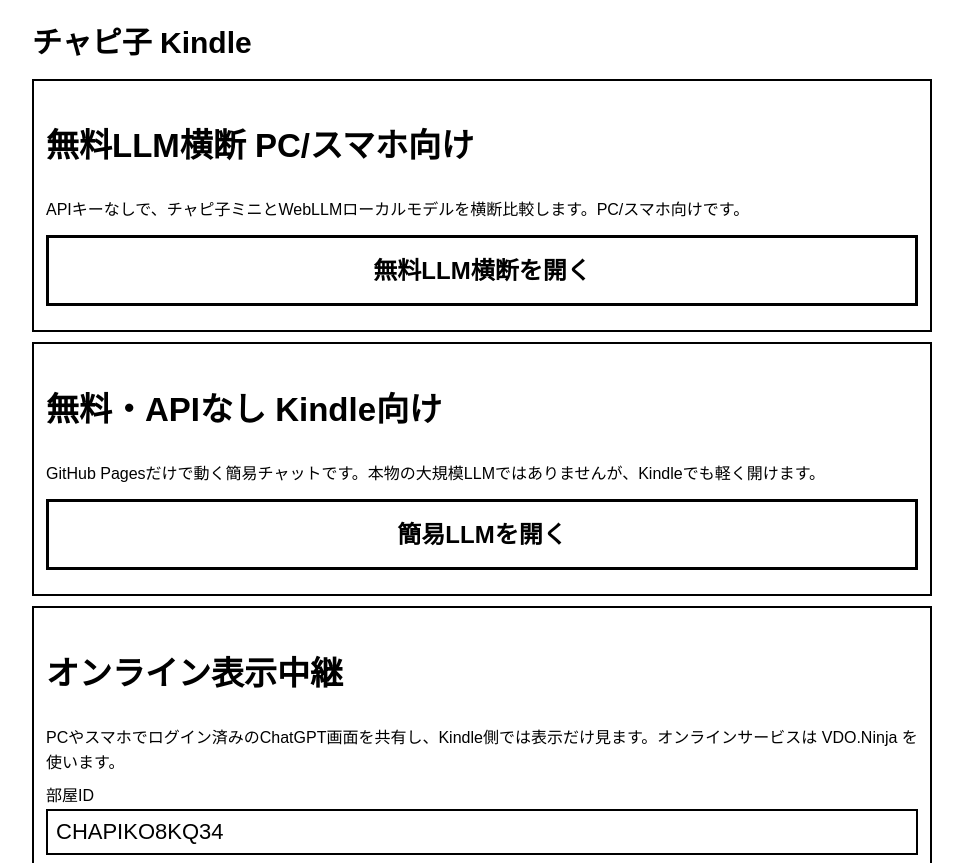
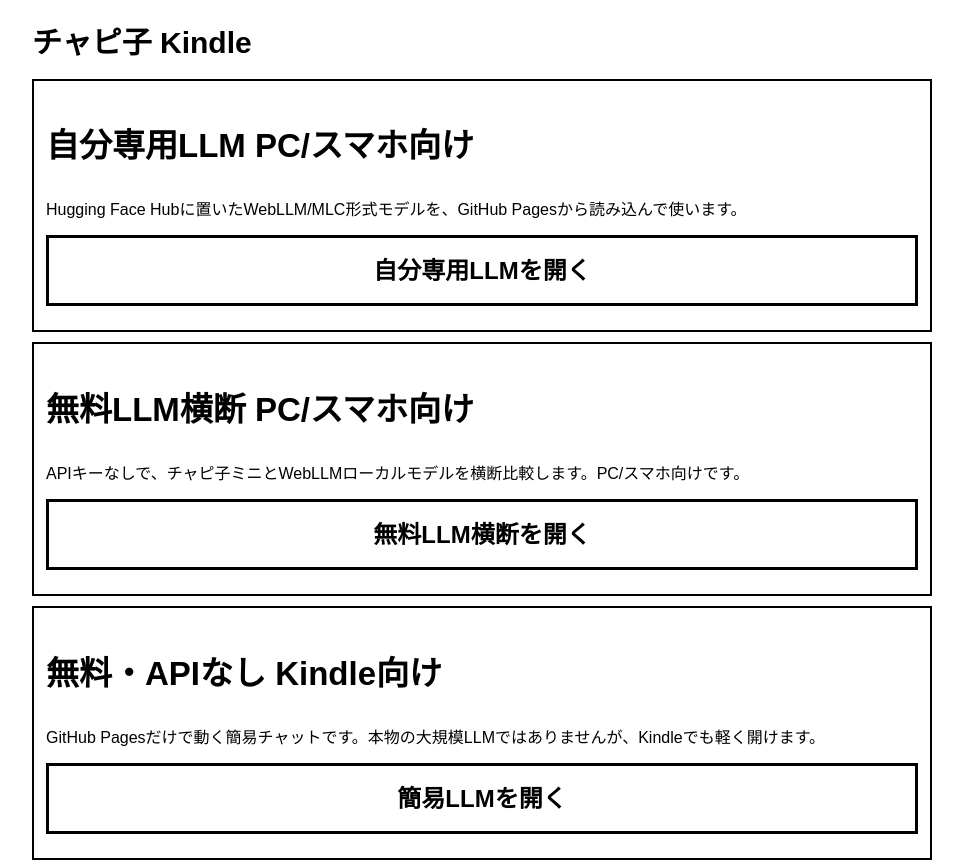
Before and after one commit to kouheim1979/chapiko, a website: page index.html in a window 1280 px wide. Shown: the top 863 px of the page, without its empty margins (158-1121 px from the left). Drawn offline with Linux system fonts and the light colour scheme.

Commit message:
Link custom Hugging Face LLM page

```diff
--- a/index.html
+++ b/index.html
@@ -20,6 +20,14 @@
 <body>
 <div id="app">
   <h1>チャピ子 Kindle</h1>
+
+  <div class="box">
+    <h2>自分専用LLM PC/スマホ向け</h2>
+    <div class="small">
+      Hugging Face Hubに置いたWebLLM/MLC形式モデルを、GitHub Pagesから読み込んで使います。
+    </div>
+    <a class="btn" href="my-hf-llm.html">自分専用LLMを開く</a>
+  </div>
 
   <div class="box">
     <h2>無料LLM横断 PC/スマホ向け</h2>
```
